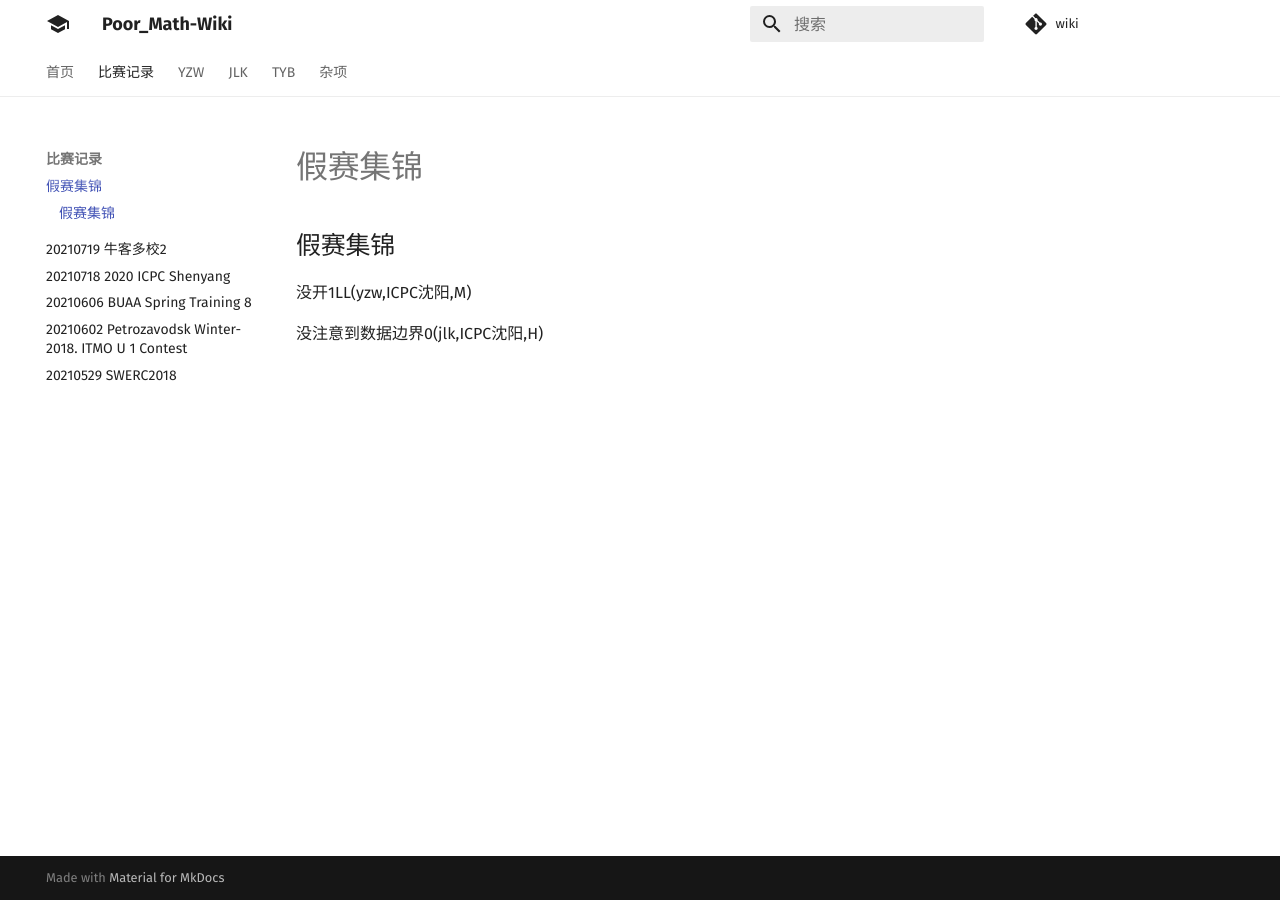
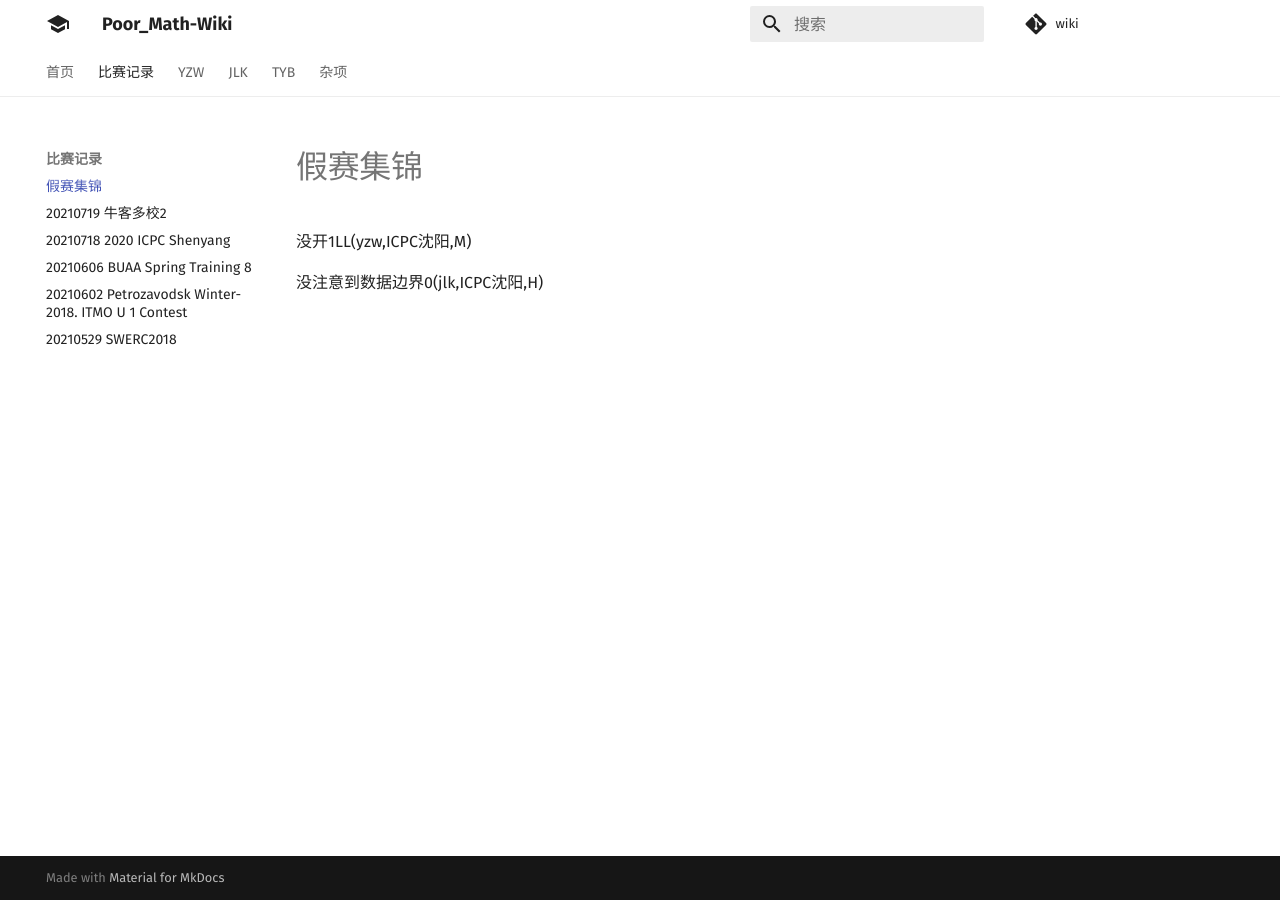
Before and after one commit to PoorMath/PoorMath.github.io, an MkDocs documentation site: the page built from docs/contest/bad_sample.md, in a window 1280 px wide. Built offline with MkDocs 1.6.1 and Material for MkDocs 9.7.7, drawn with Linux system fonts in a browser that asks for light colours; comment, search, counter and statistics services are not loaded.

Commit message:
Update bad_sample.md

```diff
--- a/docs/contest/bad_sample.md
+++ b/docs/contest/bad_sample.md
@@ -1,5 +1,3 @@
-## 假赛集锦
-
 没开1LL(yzw,ICPC沈阳,M)
 
 没注意到数据边界0(jlk,ICPC沈阳,H)
```
